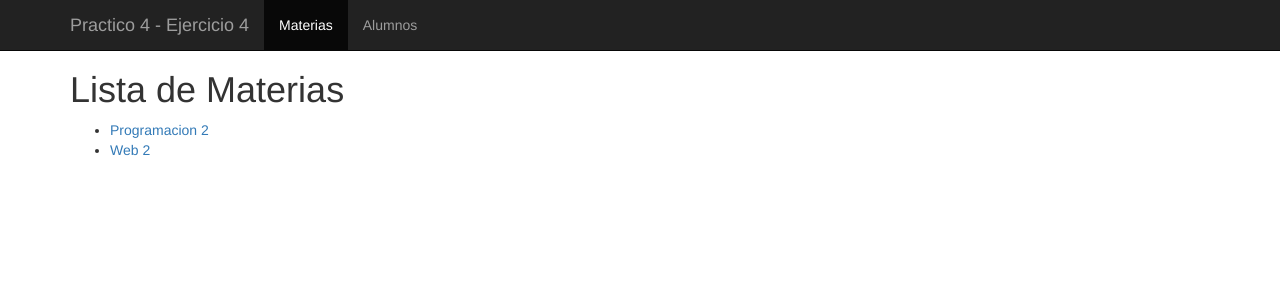
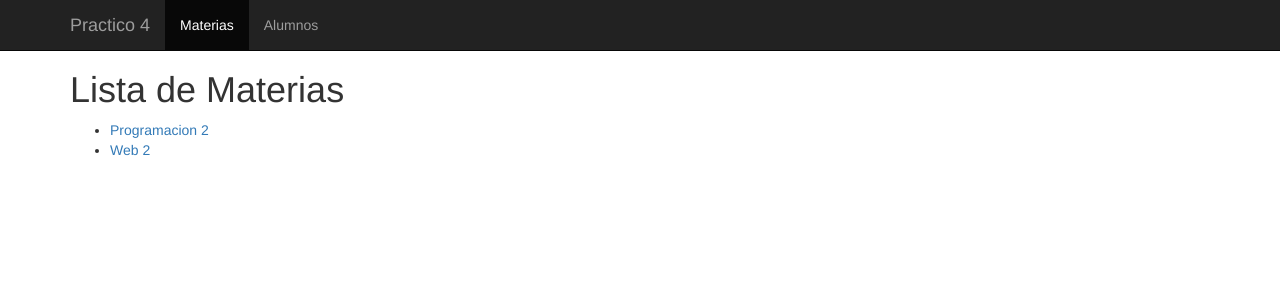
Before and after one commit to Unicen/Web2Practicos, a PHP site: page /index.php in a window 1280 px wide. Shown: the top 300 px of the page. Run offline with PHP 8.4, Linux system fonts and the light colour scheme.

Commit message:
Cambio de titulo

```diff
--- a/Practico_4/templates/header.tpl
+++ b/Practico_4/templates/header.tpl
@@ -41,7 +41,7 @@
             <span class="icon-bar"></span>
             <span class="icon-bar"></span>
           </button>
-          <a class="navbar-brand" href="index.php">Practico 4 - Ejercicio 4</a>
+          <a class="navbar-brand" href="index.php">Practico 4</a>
         </div>
         <div id="navbar" class="collapse navbar-collapse">
           <ul class="nav navbar-nav">
```
